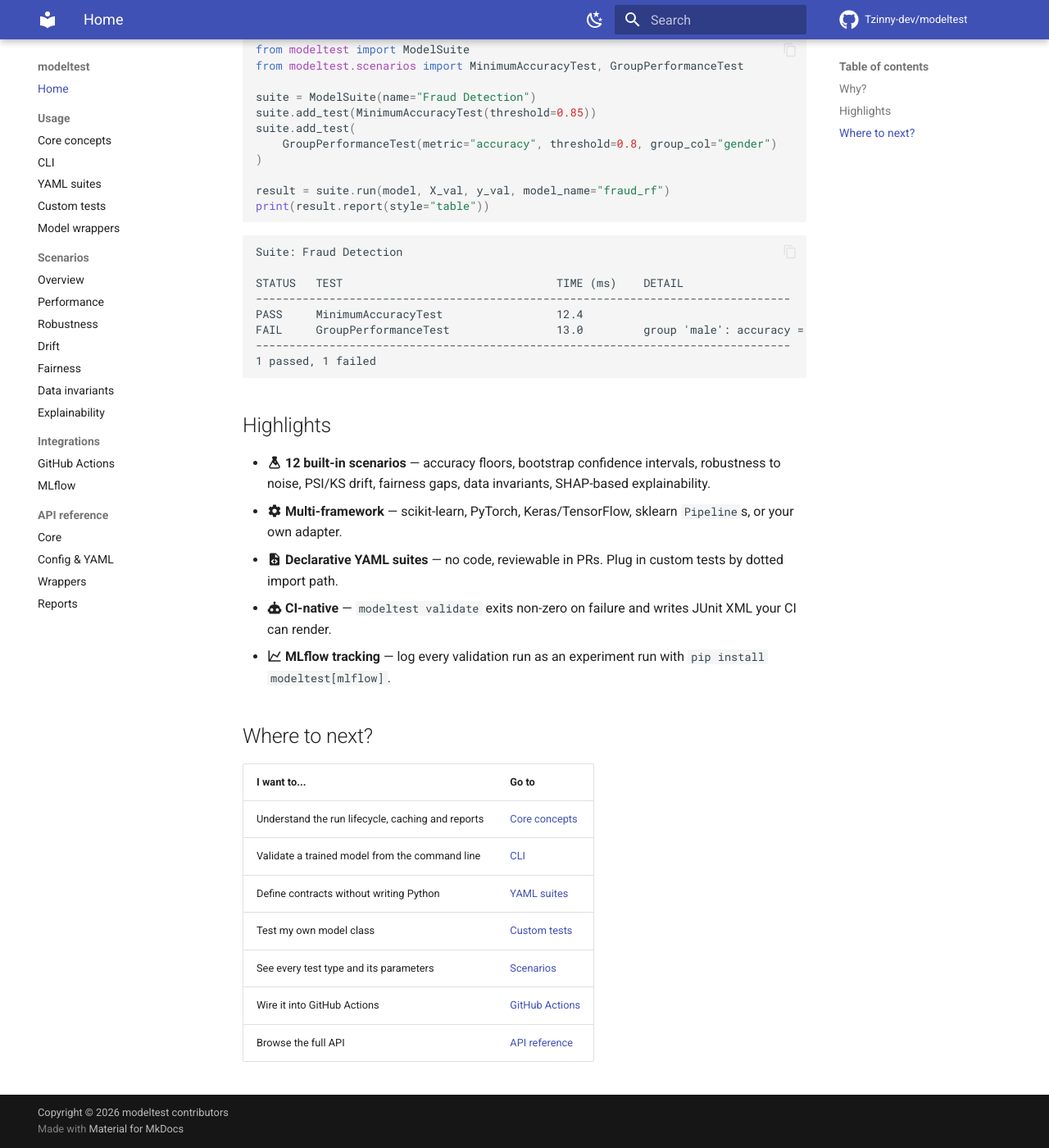
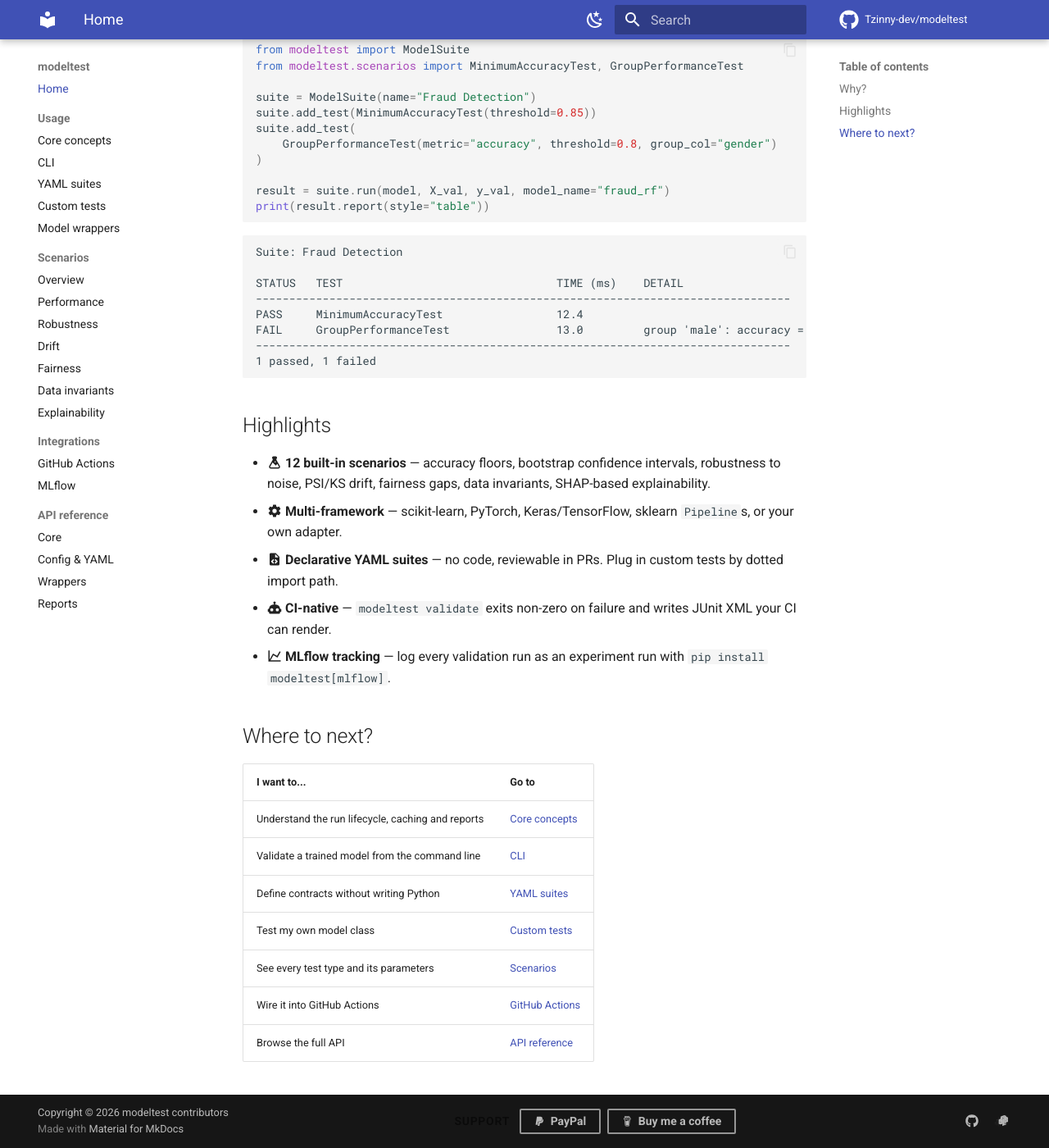
Before and after one commit to Tzinny-dev/modeltest, an MkDocs documentation site: the page built from docs/index.md, in a window 1280 px wide and 1400 px high, scrolled down 612 px. Shown: the whole window at 82% size. Built offline with MkDocs 1.6.1 and Material for MkDocs 9.7.7, drawn with Linux system fonts in a browser that asks for light colours; comment, search, counter and statistics services are not loaded.

Commit message:
Add GA4 with cookie consent, donation buttons and footer social links
- Load Google Analytics 4 only after the visitor accepts the new consent banner (extra.consent).
- Footer override with PayPal and Buy Me a Coffee buttons, plus GitHub/PyPI social icons.
- Docs workflow now runs mkdocs build --strict before deploying.
- PyPI Homepage points to the docs site; drop the duplicated Documentation URL.
- README gains a Buy Me a Coffee badge; CHANGELOG updated.

```diff
--- /dev/null
+++ b/docs/overrides/partials/footer.html
@@ -0,0 +1,121 @@
+{#-
+  Overridden from Material for MkDocs (partials/footer.html) to add the
+  donation buttons. Re-sync with the theme when upgrading.
+-#}
+<footer class="md-footer">
+  {% if "navigation.footer" in features %}
+    {% if page.previous_page or page.next_page %}
+      {% if page.meta and page.meta.hide %}
+        {% set hidden = "hidden" if "footer" in page.meta.hide %}
+      {% endif %}
+      <nav class="md-footer__inner md-grid" aria-label="{{ lang.t('footer') }}" {{ hidden }}>
+        {% if page.previous_page %}
+          {% set direction = lang.t("footer.previous") %}
+          <a href="{{ page.previous_page.url | url }}" class="md-footer__link md-footer__link--prev" aria-label="{{ direction }}: {{ page.previous_page.title | e }}">
+            <div class="md-footer__button md-icon">
+              {% set icon = config.theme.icon.previous or "material/arrow-left" %}
+              {% include ".icons/" ~ icon ~ ".svg" %}
+            </div>
+            <div class="md-footer__title">
+              <span class="md-footer__direction">
+                {{ direction }}
+              </span>
+              <div class="md-ellipsis">
+                {{ page.previous_page.title }}
+              </div>
+            </div>
+          </a>
+        {% endif %}
+        {% if page.next_page %}
+          {% set direction = lang.t("footer.next") %}
+          <a href="{{ page.next_page.url | url }}" class="md-footer__link md-footer__link--next" aria-label="{{ direction }}: {{ page.next_page.title | e }}">
+            <div class="md-footer__title">
+              <span class="md-footer__direction">
+                {{ direction }}
+              </span>
+              <div class="md-ellipsis">
+                {{ page.next_page.title }}
+              </div>
+            </div>
+            <div class="md-footer__button md-icon">
+              {% set icon = config.theme.icon.next or "material/arrow-right" %}
+              {% include ".icons/" ~ icon ~ ".svg" %}
+            </div>
+          </a>
+        {% endif %}
+      </nav>
+    {% endif %}
+  {% endif %}
+  <div class="md-footer-meta md-typeset">
+    <div class="md-footer-meta__inner md-grid">
+      {% include "partials/copyright.html" %}
+      <div class="md-footer-support">
+        <span class="md-footer-support__label">Support</span>
+        <a
+          class="md-footer-support__btn"
+          href="https://paypal.me/carlostzin"
+          target="_blank"
+          rel="noopener"
+          title="Donate with PayPal"
+        >
+          {% include ".icons/fontawesome/brands/paypal.svg" %}
+          PayPal
+        </a>
+        <a
+          class="md-footer-support__btn"
+          href="https://www.buymeacoffee.com/tzinny"
+          target="_blank"
+          rel="noopener"
+          title="Buy me a coffee"
+        >
+          {% include ".icons/simple/buymeacoffee.svg" %}
+          Buy me a coffee
+        </a>
+      </div>
+      {% if config.extra.social %}
+        {% include "partials/social.html" %}
+      {% endif %}
+    </div>
+  </div>
+</footer>
+<style>
+  .md-footer-support {
+    display: inline-flex;
+    flex-wrap: wrap;
+    align-items: center;
+    gap: 0.4rem;
+    padding: 0.6rem 0;
+  }
+  .md-footer-support__label {
+    color: var(--md-default-fg-color--light);
+    font-size: 0.7rem;
+    font-weight: 700;
+    text-transform: uppercase;
+    letter-spacing: 0.05em;
+    margin-right: 0.2rem;
+  }
+  .md-footer-support__btn {
+    display: inline-flex;
+    align-items: center;
+    gap: 0.35rem;
+    border: 0.1rem solid rgba(255, 255, 255, 0.54);
+    border-radius: 0.1rem;
+    color: var(--md-default-bg-color);
+    font-size: 0.7rem;
+    font-weight: 700;
+    line-height: 1.6;
+    padding: 0.1rem 0.8rem;
+    transition: color 125ms, background-color 125ms, border-color 125ms;
+  }
+  .md-footer-support__btn:hover,
+  .md-footer-support__btn:focus {
+    background-color: var(--md-default-bg-color);
+    border-color: var(--md-default-bg-color);
+    color: var(--md-primary-fg-color);
+  }
+  .md-footer-support__btn svg {
+    width: 0.9em;
+    height: 0.9em;
+    fill: currentColor;
+  }
+</style>
--- a/mkdocs.yml
+++ b/mkdocs.yml
@@ -8,8 +8,31 @@
 repo_name: Tzinny-dev/modeltest
 copyright: Copyright &copy; 2026 modeltest contributors
 
+extra:
+  analytics:
+    provider: google
+    property: G-7HBPMKCQXE
+  consent:
+    title: This website uses cookies
+    description: >-
+      We use Google Analytics to understand how the documentation is used
+      and to improve it. No personal data is sold or shared. You can accept
+      or reject analytics cookies at any time.
+    actions:
+      - accept
+      - reject
+      - manage
+  social:
+    - icon: fontawesome/brands/github
+      link: https://github.com/Tzinny-dev/modeltest
+      name: modeltest on GitHub
+    - icon: simple/pypi
+      link: https://pypi.org/project/modeltest/
+      name: modeltest on PyPI
+
 theme:
   name: material
+  custom_dir: docs/overrides
   icon:
     repo: fontawesome/brands/github
   palette:
--- a/pyproject.toml
+++ b/pyproject.toml
@@ -52,8 +52,7 @@
 modeltest = "modeltest.cli:main"
 
 [project.urls]
-Homepage = "https://github.com/Tzinny-dev/modeltest"
-Documentation = "https://tzinny-dev.github.io/modeltest/"
+Homepage = "https://tzinny-dev.github.io/modeltest/"
 Repository = "https://github.com/Tzinny-dev/modeltest"
 Issues = "https://github.com/Tzinny-dev/modeltest/issues"
 Changelog = "https://github.com/Tzinny-dev/modeltest/blob/main/CHANGELOG.md"
```
Also changed, not shown: CHANGELOG.md (+15 -0 lines), README.md (+1 -0 lines), 1 other file.
